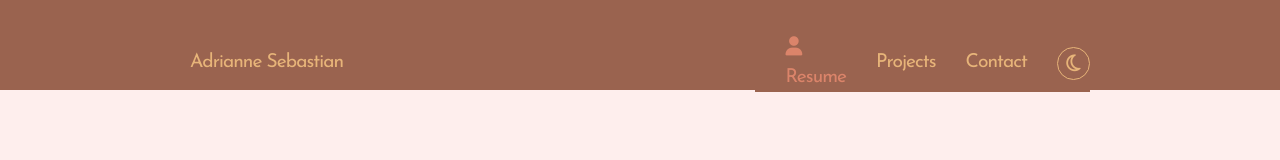
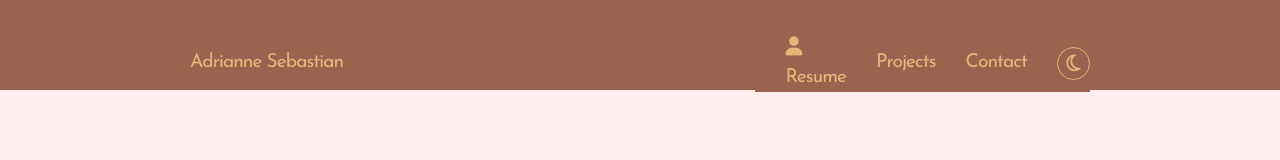
Before and after one commit to arcsbstn/arcsbstn.github.io, a React (Create React App) app: page / in a window 1280 px wide. Shown: the top 160 px of the page. Built offline with nearby package versions, Linux system fonts and the light colour scheme.

Commit message:
change resumeStyle accdg to calling component

```diff
--- a/src/components/Resume.js
+++ b/src/components/Resume.js
@@ -1,13 +1,18 @@
-import React, {useContext} from 'react'
+import React, { useContext } from 'react'
 import Document from '../assets/arcsbstn-2021.pdf'
 import { ThemeContext } from '../contexts/theme'
 
-export default function Resume() {
+export default function Resume(props) {
   const [{ theme }] = useContext(ThemeContext)
+  const resumeStyle = {
+    color: props.isNav
+      ? theme.stripText
+      : theme.heroAccent
+  }
 
   return (
     <span className='resume'>
-      <a href={Document} target='_blank' rel='noreferrer' style={{color: theme.heroAccent}}><i className='fa fa-user' /> Resume</a>
+      <a href={Document} target='_blank' rel='noreferrer' style={resumeStyle}><span><i className='fa fa-user' /></span> Resume</a>
     </span>
   )
 }
```
